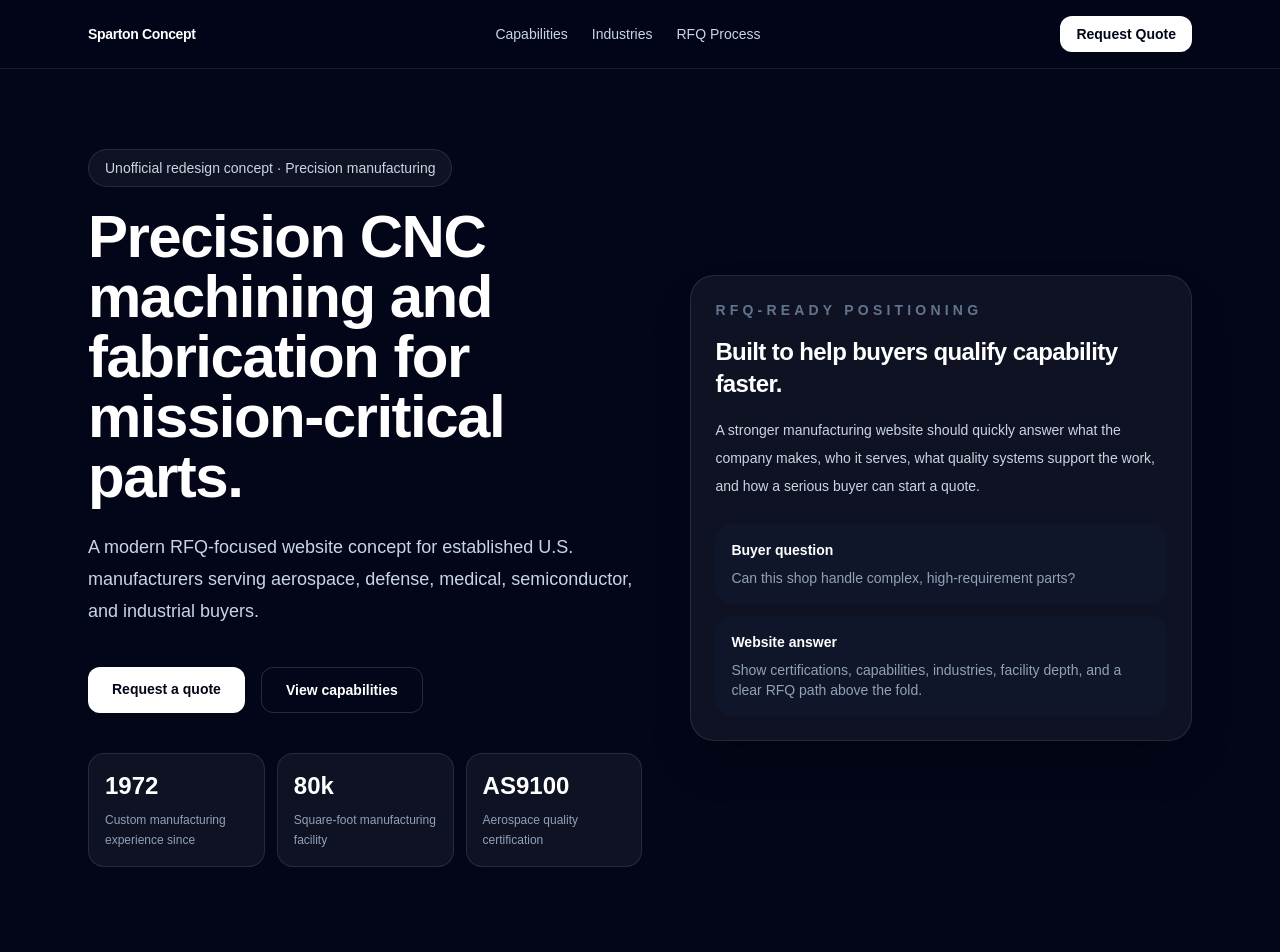
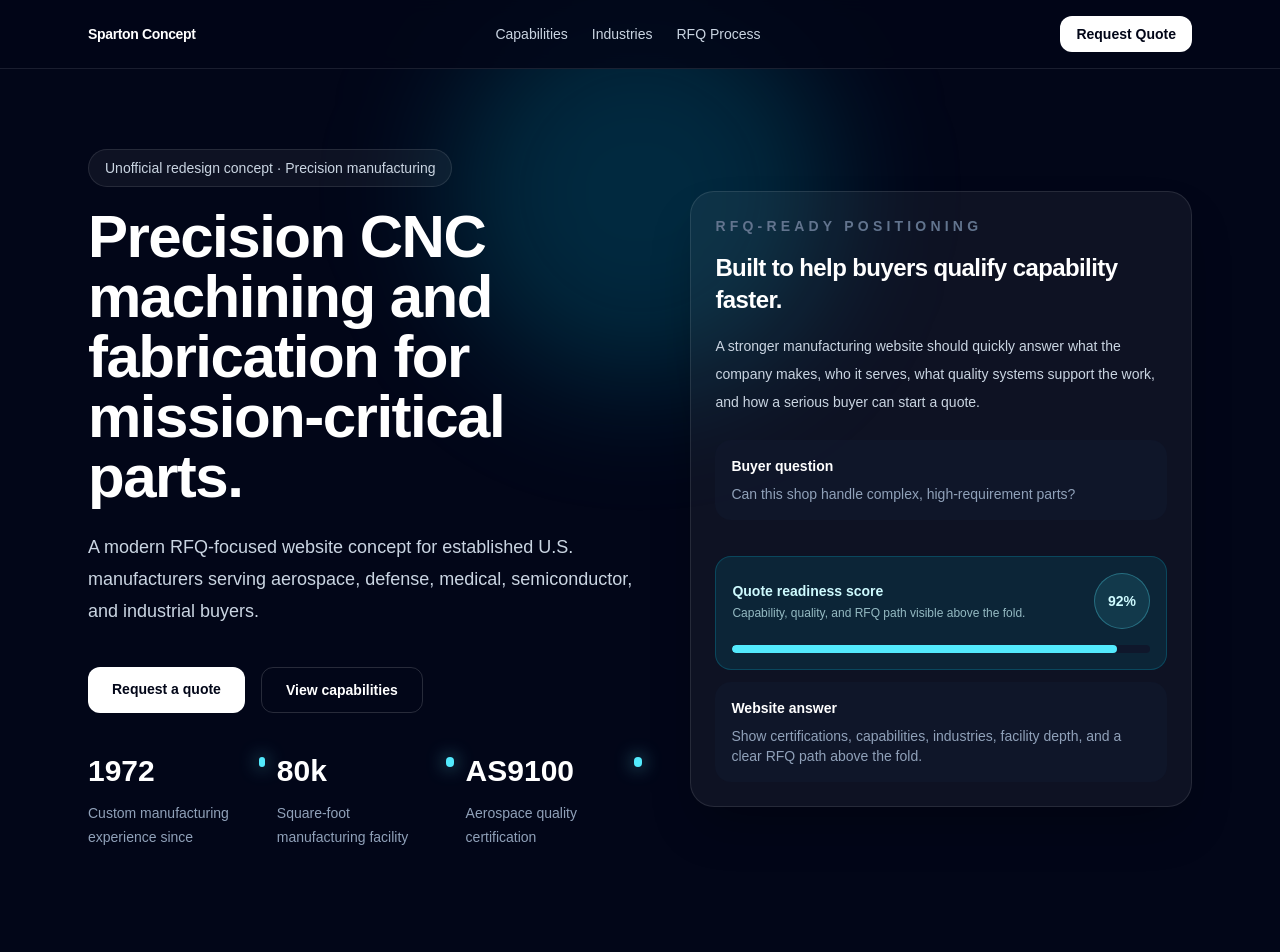
Before and after one commit to deoruiz/30-day-dev-sprint, a Next.js app in the folder project-1-landing-page/: page / in a window 1280 px wide. Shown: the top 952 px of the page. Built offline with nearby package versions, Linux system fonts and the light colour scheme.

Commit message:
Enhance landing page design with improved layout, visual elements, and quote readiness score display

```diff
--- a/project-1-landing-page/app/page.tsx
+++ b/project-1-landing-page/app/page.tsx
@@ -118,7 +118,9 @@ export default function Home() {
     ];
 
     return (
-        <main className="min-h-screen bg-slate-950 text-white">
+        <main className="relative min-h-screen overflow-hidden bg-slate-950 text-white">
+            <div className="pointer-events-none absolute left-1/2 top-0 h-96 w-96 -translate-x-1/2 rounded-full bg-cyan-500/20 blur-3xl" />
+            <div className="pointer-events-none absolute right-0 top-1/3 h-80 w-80 rounded-full bg-blue-500/10 blur-3xl" />
             <header className="sticky top-0 z-50 border-b border-white/10 bg-slate-950/85 backdrop-blur">
                 <nav className="mx-auto flex max-w-6xl items-center justify-between px-6 py-4">
                     <a href="#" className="text-sm font-bold tracking-tight">
@@ -146,7 +148,7 @@ export default function Home() {
                 </nav>
             </header>
 
-            <section className="mx-auto grid min-h-screen max-w-6xl items-center gap-12 px-6 py-20 lg:grid-cols-[1.05fr_0.95fr]">
+            <section className="relative z-10 mx-auto grid min-h-screen max-w-6xl items-center gap-12 px-6 py-20 lg:grid-cols-[1.05fr_0.95fr]">
                 <div className="text-left">
                     <p className="mb-5 inline-flex rounded-full border border-white/10 bg-white/5 px-4 py-2 text-sm font-medium text-slate-300">
                         Unofficial redesign concept · Precision manufacturing
@@ -182,15 +184,19 @@ export default function Home() {
                     <div className="mt-10 grid gap-3 sm:grid-cols-3">
                         {trustSignals.map((signal) => (
                             <div
-                                key={signal.id}
-                                className="rounded-2xl border border-white/10 bg-white/5 p-4"
+                                key={signal.value}
+                                className="flex items-start justify-between gap-4"
                             >
-                                <p className="text-2xl font-bold">
-                                    {signal.value}
-                                </p>
-                                <p className="mt-2 text-xs leading-5 text-slate-400">
-                                    {signal.label}
-                                </p>
+                                <div>
+                                    <p className="text-3xl font-bold">
+                                        {signal.value}
+                                    </p>
+                                    <p className="mt-3 text-sm leading-6 text-slate-400">
+                                        {signal.label}
+                                    </p>
+                                </div>
+
+                                <span className="mt-1 h-2.5 w-2.5 rounded-full bg-cyan-300 shadow-[0_0_18px_rgba(103,232,249,0.8)]" />
                             </div>
                         ))}
                     </div>
@@ -222,7 +228,27 @@ export default function Home() {
                                 parts?
                             </p>
                         </div>
+                        <div className="mt-6 rounded-2xl border border-cyan-400/20 bg-cyan-400/10 p-4">
+                            <div className="flex items-center justify-between gap-4">
+                                <div>
+                                    <p className="text-sm font-semibold text-cyan-100">
+                                        Quote readiness score
+                                    </p>
+                                    <p className="mt-1 text-xs text-cyan-100/70">
+                                        Capability, quality, and RFQ path
+                                        visible above the fold.
+                                    </p>
+                                </div>
 
+                                <div className="flex h-14 w-14 items-center justify-center rounded-full border border-cyan-300/30 bg-cyan-300/10 text-sm font-bold text-cyan-100">
+                                    92%
+                                </div>
+                            </div>
+
+                            <div className="mt-4 h-2 overflow-hidden rounded-full bg-slate-900">
+                                <div className="h-full w-[92%] rounded-full bg-cyan-300" />
+                            </div>
+                        </div>
                         <div className="rounded-2xl bg-slate-900/80 p-4">
                             <p className="text-sm font-semibold">
                                 Website answer
@@ -263,7 +289,7 @@ export default function Home() {
                     {capabilities.map((capability) => (
                         <div
                             key={capability.id}
-                            className="rounded-2xl border border-white/10 bg-white/5 p-6"
+                            className="rounded-2xl border border-white/10 bg-white/5 p-6 transition hover:-translate-y-1 hover:border-white/20 hover:bg-white/10"
                         >
                             <h3 className="font-semibold">
                                 {capability.title}
@@ -311,7 +337,7 @@ export default function Home() {
                 </div>
             </section>
 
-            <section className="mx-auto max-w-6xl px-6 py-20 text-left">
+            <section className="relative z-10 mx-auto max-w-6xl px-6 py-20 text-left">
                 <div className="grid gap-8 lg:grid-cols-[0.9fr_1.1fr] lg:items-start">
                     <div>
                         <p className="text-sm font-semibold uppercase tracking-[0.3em] text-slate-500">
@@ -335,7 +361,7 @@ export default function Home() {
                         {qualityPoints.map((point) => (
                             <div
                                 key={point.id}
-                                className="rounded-2xl border border-white/10 bg-white/5 p-6"
+                                className="rounded-2xl border border-white/10 bg-white/5 p-6 transition hover:-translate-y-1 hover:border-white/20 hover:bg-white/10"
                             >
                                 <h3 className="font-semibold">{point.title}</h3>
                                 <p className="mt-3 text-sm leading-6 text-slate-400">
@@ -374,7 +400,7 @@ export default function Home() {
                         {processSteps.map((step) => (
                             <div
                                 key={step.id}
-                                className="rounded-2xl border border-white/10 bg-white/5 p-6"
+                                className="rounded-2xl border border-white/10 bg-white/5 p-6 transition hover:-translate-y-1 hover:border-white/20 hover:bg-white/10"
                             >
                                 <p className="text-sm font-semibold text-slate-500">
                                     {step.step}
@@ -486,7 +512,7 @@ export default function Home() {
                             </label>
                         </div>
 
-                        <button className="mt-6 w-full rounded-xl bg-slate-950 px-6 py-4 text-sm font-semibold text-white transition hover:bg-slate-800">
+                        <button className="mt-6 w-full rounded-xl bg-slate-950 px-6 py-4 text-sm font-semibold text-white shadow-lg shadow-slate-950/20 transition hover:-translate-y-0.5 hover:bg-slate-800">
                             Submit RFQ request
                         </button>
 
```
